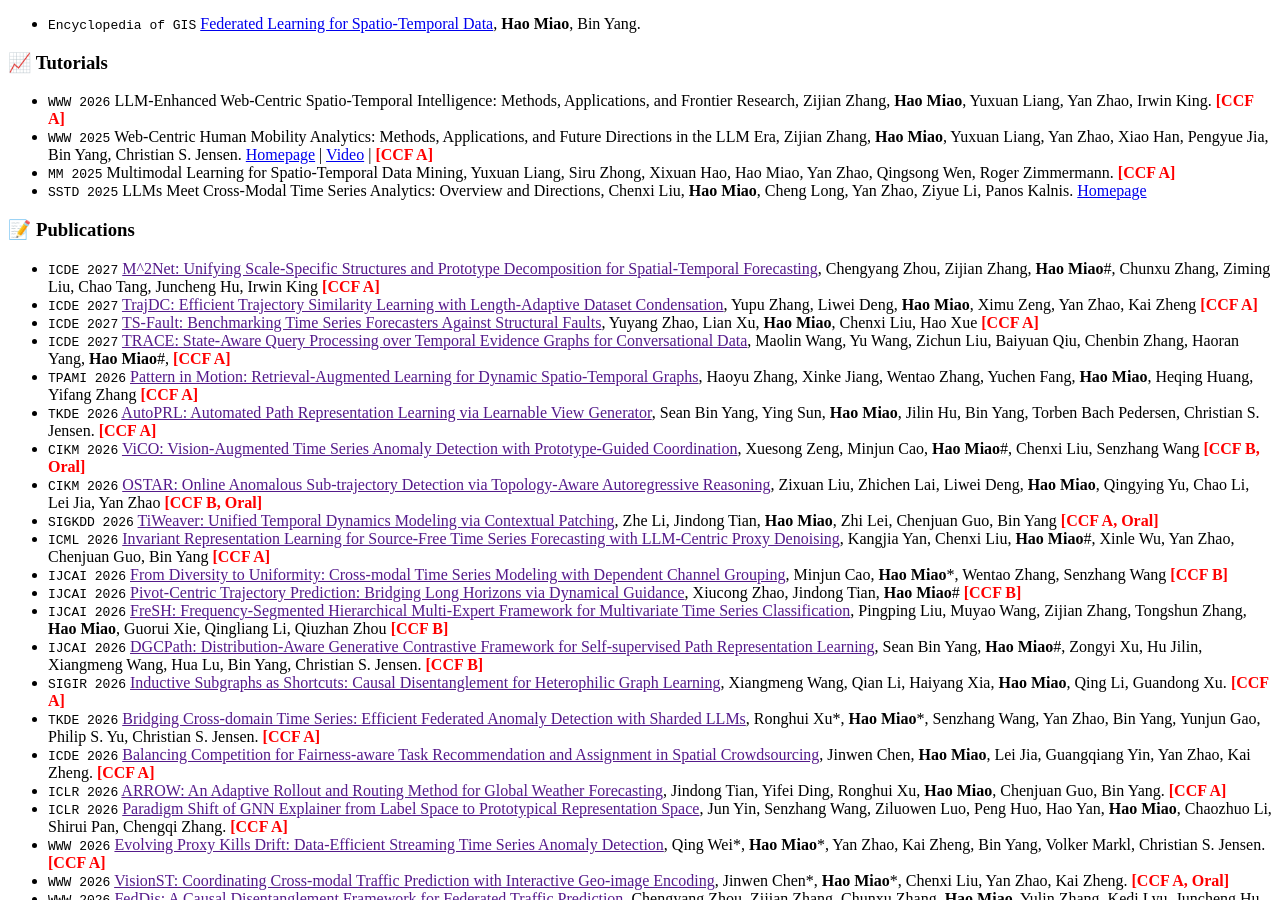
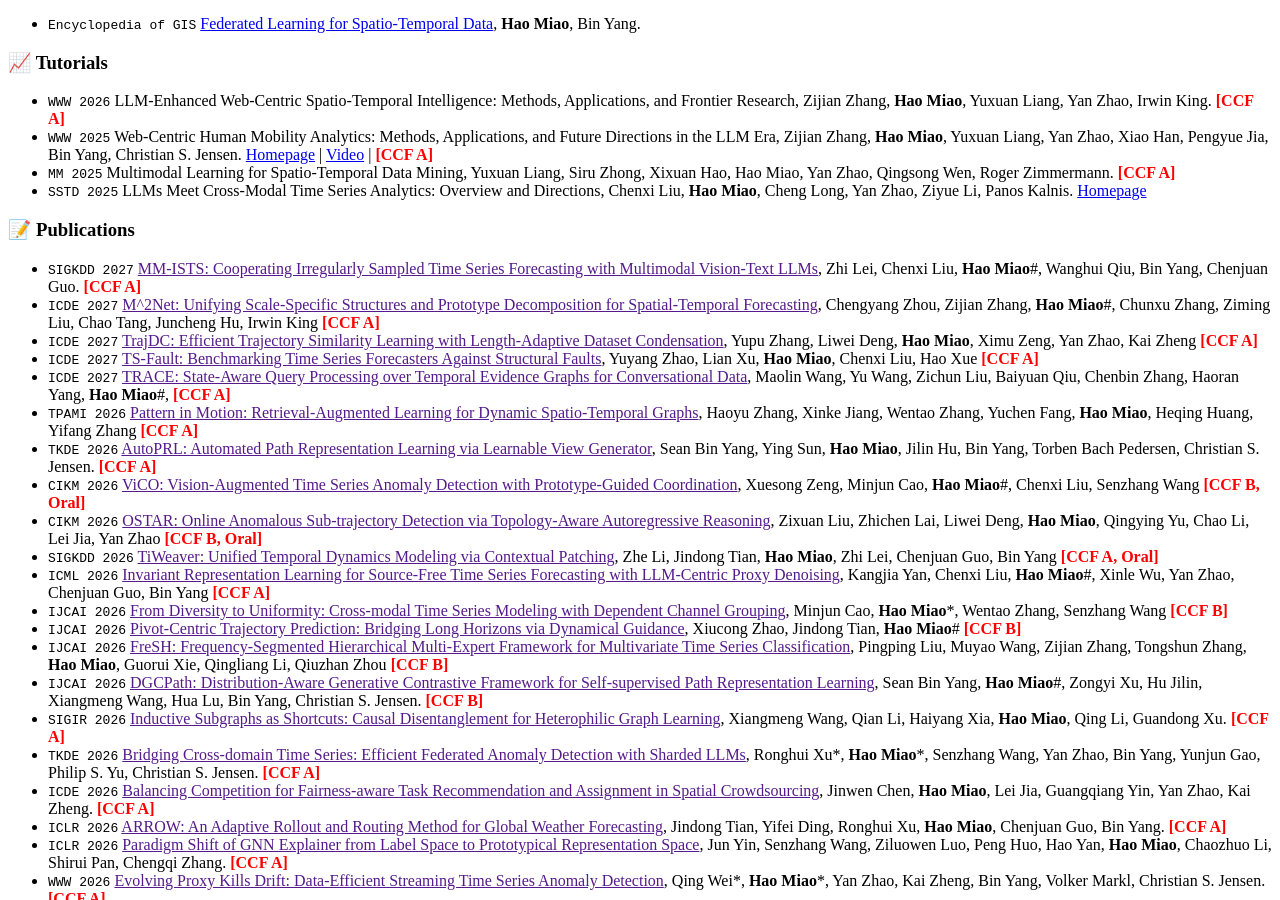
Before and after one commit to MiaoHaoSunny/MiaoHaoSunny.github.io, a Jekyll site: the page built from _pages/includes/pub.md, in a window 1280 px wide and 900 px high, scrolled down 446 px. Built offline with Jekyll 4.4.1, drawn with Linux system fonts in a browser that asks for light colours; our own code applies the rules of GitHub Pages for plain Markdown files.

Commit message:
Update pub.md

```diff
--- a/_pages/includes/pub.md
+++ b/_pages/includes/pub.md
@@ -8,6 +8,7 @@
 - ``SSTD 2025`` LLMs Meet Cross-Modal Time Series Analytics: Overview and Directions, Chenxi Liu, **Hao Miao**, Cheng Long, Yan Zhao, Ziyue Li, Panos Kalnis. [Homepage](https://llm-cmts.github.io/)
 
 # 📝 Publications
+- ``SIGKDD 2027`` [MM-ISTS: Cooperating Irregularly Sampled Time Series Forecasting with Multimodal Vision-Text LLMs](), Zhi Lei, Chenxi Liu, **Hao Miao**\#, Wanghui Qiu, Bin Yang, Chenjuan Guo. <b><font color="red">[CCF A]</font></b>
 - ``ICDE 2027`` [M^2Net: Unifying Scale-Specific Structures and Prototype Decomposition for Spatial-Temporal Forecasting](), Chengyang Zhou, Zijian Zhang, **Hao Miao**\#, Chunxu Zhang, Ziming Liu, Chao Tang, Juncheng Hu, Irwin King <b><font color="red">[CCF A]</font></b>
 - ``ICDE 2027`` [TrajDC: Efficient Trajectory Similarity Learning with Length-Adaptive Dataset Condensation](), Yupu Zhang, Liwei Deng, **Hao Miao**, Ximu Zeng, Yan Zhao, Kai Zheng <b><font color="red">[CCF A]</font></b>
 - ``ICDE 2027`` [TS-Fault: Benchmarking Time Series Forecasters Against Structural Faults](), Yuyang Zhao, Lian Xu, **Hao Miao**, Chenxi Liu, Hao Xue <b><font color="red">[CCF A]</font></b>
```
